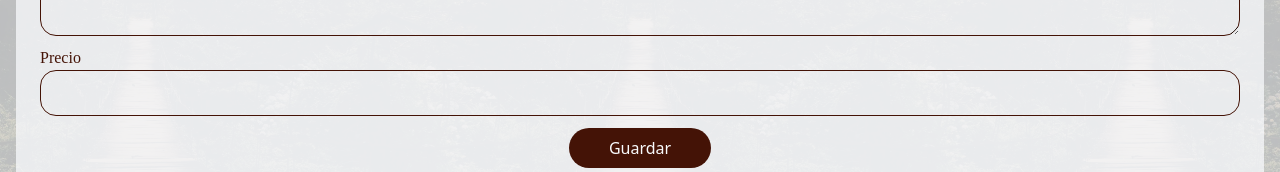
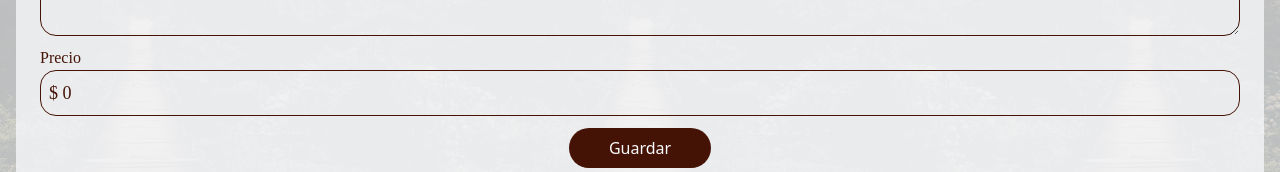
Before and after one commit to La-Galeria/la-galeria-app, a Next.js app: page /nuevo/servicio in a window 1280 px wide. Shown: the part 308-480 px from the top of the page. Built offline with nearby package versions, Linux system fonts and the light colour scheme.

Commit message:
feat: add priceField component

```diff
--- a/src/components/forms/serviceForm.tsx
+++ b/src/components/forms/serviceForm.tsx
@@ -3,13 +3,14 @@ import GenericFormProps from "@/interfaces/genericFormProps";
 import Form from "next/form";
 import InputField from "../atoms/InputField";
 import FormWrapper from "./formWrapper";
+import PriceField from "../molecules/priceField";
 
 export default function ServiceForm({ entity, action }: GenericFormProps<Servicio>) {
   return (
     <FormWrapper action={action}>
       <InputField label="Nombre" />
       <InputField label="Descripción" type="textarea" />
-      <InputField label="Precio" />
+      <PriceField label="Precio" />
     </FormWrapper>
   );
 }
--- /dev/null
+++ b/src/components/molecules/priceField.tsx
@@ -0,0 +1,30 @@
+import { formatPrice, unformatPrice } from "@/utils/utils";
+import { ChangeEvent, useState } from "react";
+import InputField from "../atoms/InputField";
+
+interface PriceFieldProps {
+  initialValue?: number;
+  label: string;
+}
+
+export default function PriceField({ initialValue, label }: PriceFieldProps) {
+  const [value, setValue] = useState(initialValue ?? 0);
+
+  function handleChange(event: ChangeEvent<HTMLInputElement>): void {
+    let inputValue = event.target.value;
+    console.log(`Received value: ${inputValue}`);
+
+    let value = unformatPrice(inputValue);
+    console.log(`Unformatted value: ${value}`);
+    setValue(value);
+  }
+
+  let displayValue = formatPrice(value);
+
+  return (
+    <>
+      <InputField label={label} onChange={handleChange} value={displayValue} />
+      <input hidden value={value} />
+    </>
+  );
+}
```
